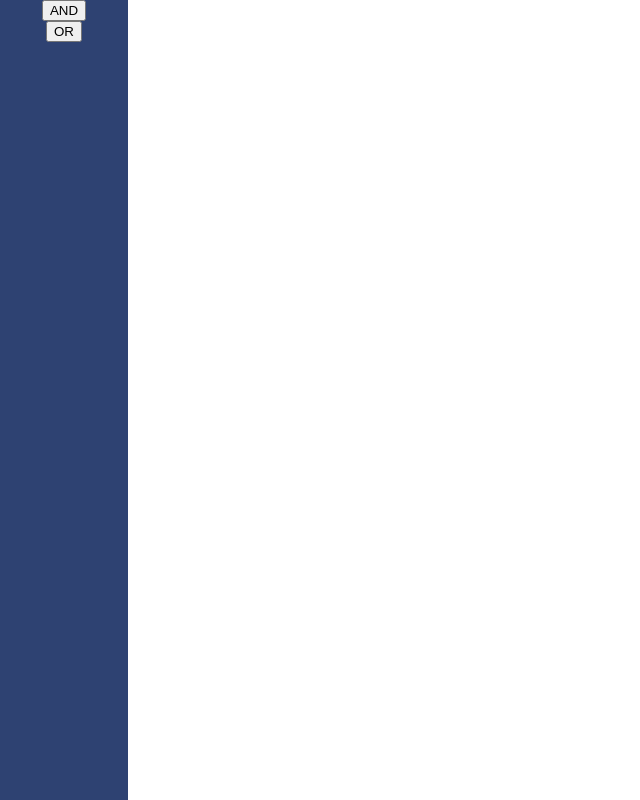
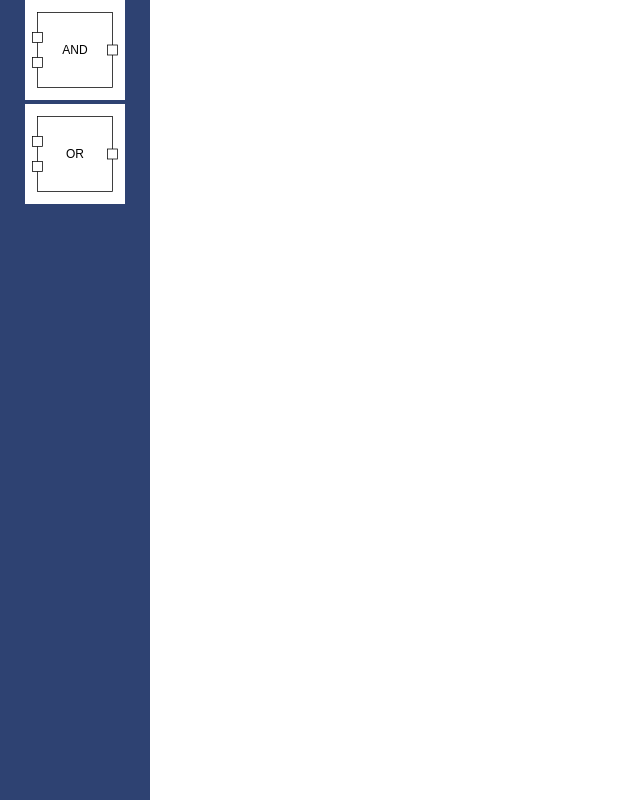
Before and after one commit to dmb537/SchematicEntryTool, a Vue app: page / in a window 1280 px wide. Shown: the whole page, without its empty margins (0-640 px from the left). Built offline with nearby package versions, Linux system fonts and the light colour scheme.

Commit message:
GUI for components, highlight selected objects

```diff
--- a/src/App.vue
+++ b/src/App.vue
@@ -1,19 +1,13 @@
 <template>
   <div id="app">
-    <!--<ComponentPane
-      id="component-pane"
+    <ComponentPane
       v-bind:components="componentLibrary"
-      v-on:draw-shape="drawShape"
-      v-on:remove-shape="removeShape"
-      v-on:add-component="addComponent">
-    </ComponentPane>-->
-    <ComponentPane
-      id="component-pane"
-      v-bind:components="componentLibrary"
+      v-bind:o-parser="oParser"
       v-on:add-component="addComponent">
     </ComponentPane>
     <div id="svgSpace">
-      <svg ref="box" class="box" width="100%" height="100%">
+      <svg ref="box" class="box" width="100%" height="100%"
+        @dblclick="deselectComponents">
       </svg>
     </div>
   </div>
@@ -34,6 +28,7 @@ export default {
       dragOffsetX: null,
       dragOffsetY: null,
       draggedObject: null,
+      selectedObjects: [],
       componentLibrary: componentsStore,
       oParser: new DOMParser(),
     };
@@ -45,12 +40,13 @@ export default {
   methods: {
     addComponent(component) {
       const newComponent =
-        this.oParser.parseFromString(component.svg, 'image/svg+xml').
+        this.oParser.parseFromString('<svg width=\"150\" height=\"150\" xmlns=\"http://www.w3.org/2000/svg\">' + component.svg + '</svg>', 'image/svg+xml').
             documentElement.firstChild;
       newComponent.setAttributeNS(null, 'id', `svgelement-${this.count}`);
-      newComponent.setAttributeNS(null, 'transform', 'translate(100,100)');
+      newComponent.setAttributeNS(null, 'transform', 'translate(0,0)');
       newComponent.setAttributeNS(null, 'cursor', 'move');
       newComponent.addEventListener('mousedown', this.drag);
+      newComponent.addEventListener('mousedown', this.selectSingleComponent);
       newComponent.addEventListener('mouseup', this.drop);
       this.$refs.box.appendChild(newComponent);
       this.count += 1;
@@ -76,71 +72,17 @@ export default {
       this.draggedObject = this.dragOffsetX = this.dragOffsetY = null;
       this.$refs.box.removeEventListener('mousemove', this.move);
     },
-    /*
-    createSvg(svgType, attributes) {
-      const svgElement = document.createElementNS('http://www.w3.org/2000/svg', svgType);
-      for (const attribute in attributes) {
-        if (Object.prototype.hasOwnProperty.call(attributes, attribute)) {
-          svgElement.setAttributeNS(null, attribute, attributes[attribute]);
-        }
-      }
-      return svgElement;
+    selectSingleComponent(event) {
+      this.deselectComponents();
+      event.target.parentNode.setAttributeNS(null, 'stroke', '#00F');
+      this.selectedObjects.push(event.target.parentNode.getAttribute('id'));
     },
-    drawShape() {
-      // console.log("Adding");
-      this.count += 1;
-      const randomColor = Math.floor(Math.random()*16777215).toString(16);
-      const randomX = Math.floor(Math.random() * 100);
-      const randomY = Math.floor(Math.random() * 100);
-      const newShape = this.createSvg('rect', {
-        id: `svgelement-${this.count}`,
-        x: `${randomX}`,
-        y: `${randomY}`,
-        width: 150,
-        height: 150,
-        fill: `#${randomColor}`,
-        cursor: 'move',
-      });
-      newShape.addEventListener('mousedown', this.drag);
-      newShape.addEventListener('mouseup', this.drop);
-      this.$refs.box.appendChild(newShape);
+    deselectComponents() {
+      this.selectedObjects.forEach((object) =>
+        document.getElementById(object).setAttributeNS(null, 'stroke', '#000'),
+      );
+      this.selectedObjects = [];
     },
-    removeShape() {
-      if (this.count > 0) {
-        // console.log("removing");
-        document.getElementById(`svgelement-${this.count}`).remove();
-        this.count -= 1;
-      } else {
-        // console.log("cannot remove with 0 elements");
-      }
-    },
-    drag(event) {
-      this.draggedObject = event.target.getAttribute('id');
-      this.dragOffsetX = event.offsetX -
-          document.getElementById(this.draggedObject).getAttribute('x');
-      this.dragOffsetY = event.offsetY -
-          document.getElementById(this.draggedObject).getAttribute('y');
-      this.$refs.box.addEventListener('mousemove', this.move);
-      console.log(this.draggedObject);
-      // console.log(`dragging id=${this.draggedObject}
-      //    with offset (${this.dragOffsetX}, ${this.dragOffsetY})`);
-    },
-    drop() {
-      // console.log(`dropping id=${this.draggedObject}`);
-      this.draggedObject = this.dragOffsetX = this.dragOffsetY = null;
-      this.$refs.box.removeEventListener('mousemove', this.move);
-    },
-    move({offsetX, offsetY}) {
-      const newX = offsetX - this.dragOffsetX;
-      const newY = offsetY - this.dragOffsetY;
-      document.getElementById(
-          this.draggedObject).setAttributeNS(null, 'x', `${newX}`);
-      document.getElementById(
-          this.draggedObject).setAttributeNS(null, 'y', `${newY}`);
-      // console.log(`moving id=${this.draggedObject}
-      //    to (${offsetX}, ${offsetY})`);
-    },
-    */
   },
 };
 </script>
@@ -165,7 +107,8 @@ html, body {
 }
 #component-pane {
   flex-grow: 0;
-  flex-basis: 10%;
+  flex-basis: 150px;
+  overflow: auto;
 }
 
 #svgSpace {
--- a/src/assets/componentsStore.json
+++ b/src/assets/componentsStore.json
@@ -22,7 +22,7 @@
         "connectedNet": "open"
       }
     ],
-    "svg": "<svg width=\"150\" height=\"150\" xmlns=\"http://www.w3.org/2000/svg\"><g id=\"NEW_ID\" transform=\"NEW_POSITION\"><title>AND Gate</title><rect height=\"150\" width=\"150\" stroke-width=\"1.5\" stroke=\"#000\" fill=\"#fff\"/><text xml:space=\"preserve\" text-anchor=\"middle\" font-family=\"sans-serif\" font-size=\"24\" y=\"83.48644\" x=\"75\" fill-opacity=\"null\" stroke-opacity=\"null\" stroke-width=\"0\" stroke=\"#000\" fill=\"#000000\">AND</text><rect height=\"20\" width=\"20\" y=\"40\" x=\"-10\" fill-opacity=\"null\" stroke-opacity=\"null\" stroke-width=\"1.5\" stroke=\"#000\" fill=\"#fff\"/><rect height=\"20\" width=\"20\" y=\"90\" x=\"-10\" fill-opacity=\"null\" stroke-opacity=\"null\" stroke-width=\"1.5\" stroke=\"#000\" fill=\"#fff\"/><rect height=\"20\" width=\"20\" y=\"65\" x=\"140\" fill-opacity=\"null\" stroke-opacity=\"null\" stroke-width=\"1.5\" stroke=\"#000\" fill=\"#fff\"/></g></svg>"
+    "svg": "<g id=\"preview-and\" transform=\"translate(0,0)\"  stroke=\"#000\"><title>AND Gate</title><rect height=\"150\" width=\"150\" stroke-width=\"1.5\" fill=\"#fff\"/><text xml:space=\"preserve\" text-anchor=\"middle\" font-family=\"sans-serif\" font-size=\"24\" y=\"83.48644\" x=\"75\" fill-opacity=\"null\" stroke-opacity=\"null\" stroke-width=\"0\" fill=\"#000000\">AND</text><rect height=\"20\" width=\"20\" y=\"40\" x=\"-10\" fill-opacity=\"null\" stroke-opacity=\"null\" stroke-width=\"1.5\" fill=\"#fff\"/><rect height=\"20\" width=\"20\" y=\"90\" x=\"-10\" fill-opacity=\"null\" stroke-opacity=\"null\" stroke-width=\"1.5\" fill=\"#fff\"/><rect height=\"20\" width=\"20\" y=\"65\" x=\"140\" fill-opacity=\"null\" stroke-opacity=\"null\" stroke-width=\"1.5\" fill=\"#fff\"/></g>"
   },
   {
     "componentName": "OR",
@@ -47,6 +47,6 @@
         "connectedNet": "open"
       }
     ],
-    "svg": "<svg width=\"150\" height=\"150\" xmlns=\"http://www.w3.org/2000/svg\"><g id=\"NEW_ID\" transform=\"NEW_POSITION\"><title>AND Gate</title><rect height=\"150\" width=\"150\" stroke-width=\"1.5\" stroke=\"#000\" fill=\"#fff\"/><text xml:space=\"preserve\" text-anchor=\"middle\" font-family=\"sans-serif\" font-size=\"24\" y=\"83.48644\" x=\"75\" fill-opacity=\"null\" stroke-opacity=\"null\" stroke-width=\"0\" stroke=\"#000\" fill=\"#000000\">OR</text><rect height=\"20\" width=\"20\" y=\"40\" x=\"-10\" fill-opacity=\"null\" stroke-opacity=\"null\" stroke-width=\"1.5\" stroke=\"#000\" fill=\"#fff\"/><rect height=\"20\" width=\"20\" y=\"90\" x=\"-10\" fill-opacity=\"null\" stroke-opacity=\"null\" stroke-width=\"1.5\" stroke=\"#000\" fill=\"#fff\"/><rect height=\"20\" width=\"20\" y=\"65\" x=\"140\" fill-opacity=\"null\" stroke-opacity=\"null\" stroke-width=\"1.5\" stroke=\"#000\" fill=\"#fff\"/></g></svg>"
+    "svg": "<g id=\"preview-or\" transform=\"translate(0,0)\" stroke=\"#000\"><title>OR Gate</title><rect height=\"150\" width=\"150\" stroke-width=\"1.5\" fill=\"#fff\"/><text xml:space=\"preserve\" text-anchor=\"middle\" font-family=\"sans-serif\" font-size=\"24\" y=\"83.48644\" x=\"75\" fill-opacity=\"null\" stroke-opacity=\"null\" stroke-width=\"0\" fill=\"#000000\">OR</text><rect height=\"20\" width=\"20\" y=\"40\" x=\"-10\" fill-opacity=\"null\" stroke-opacity=\"null\" stroke-width=\"1.5\" fill=\"#fff\"/><rect height=\"20\" width=\"20\" y=\"90\" x=\"-10\" fill-opacity=\"null\" stroke-opacity=\"null\" stroke-width=\"1.5\" fill=\"#fff\"/><rect height=\"20\" width=\"20\" y=\"65\" x=\"140\" fill-opacity=\"null\" stroke-opacity=\"null\" stroke-width=\"1.5\" fill=\"#fff\"/></g>"
   }
 ]
--- a/src/components/ComponentPane.vue
+++ b/src/components/ComponentPane.vue
@@ -1,15 +1,14 @@
 <template>
-  <div class="component-pane">
+  <div id="component-pane">
     <!--<button v-on:click="$emit('draw-shape')">Add Rectangle</button>
     <button v-on:click="$emit('remove-shape')">Remove Last</button>-->
     <template v-for="component in components">
-      <div
-      :key="component.name">
-        <button
+      <svg width="100" height="100" viewBox="-25 -25 200 200"
+          class="component-preview"
+          v-html="component.svg"
+          v-bind:key="component.name"
           @click="$emit('add-component', component)">
-          {{ component.componentName }}
-        </button>
-      </div>
+      </svg>
     </template>
   </div>
 </template>
@@ -19,10 +18,16 @@ export default {
   name: 'ComponentPane',
   props: {
     components: Array,
+    oParser: DOMParser,
+  },
+  methods: {
   },
 };
 </script>
 
 <!-- Add "scoped" attribute to limit CSS to this component only -->
 <style scoped>
+.component-preview {
+  background-color:#FFFFFF
+}
 </style>
--- /dev/null
+++ b/vue.config.js
@@ -0,0 +1,5 @@
+module.exports = {
+  configureWebpack: {
+    devtool: 'source-map',
+  },
+};
```
